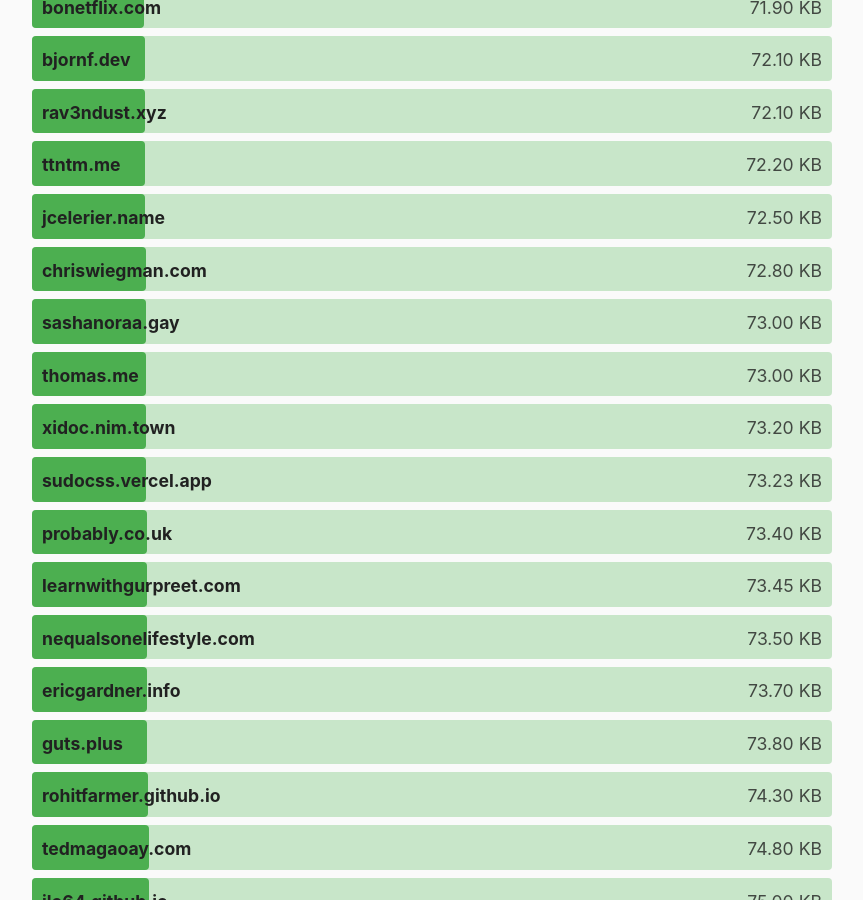
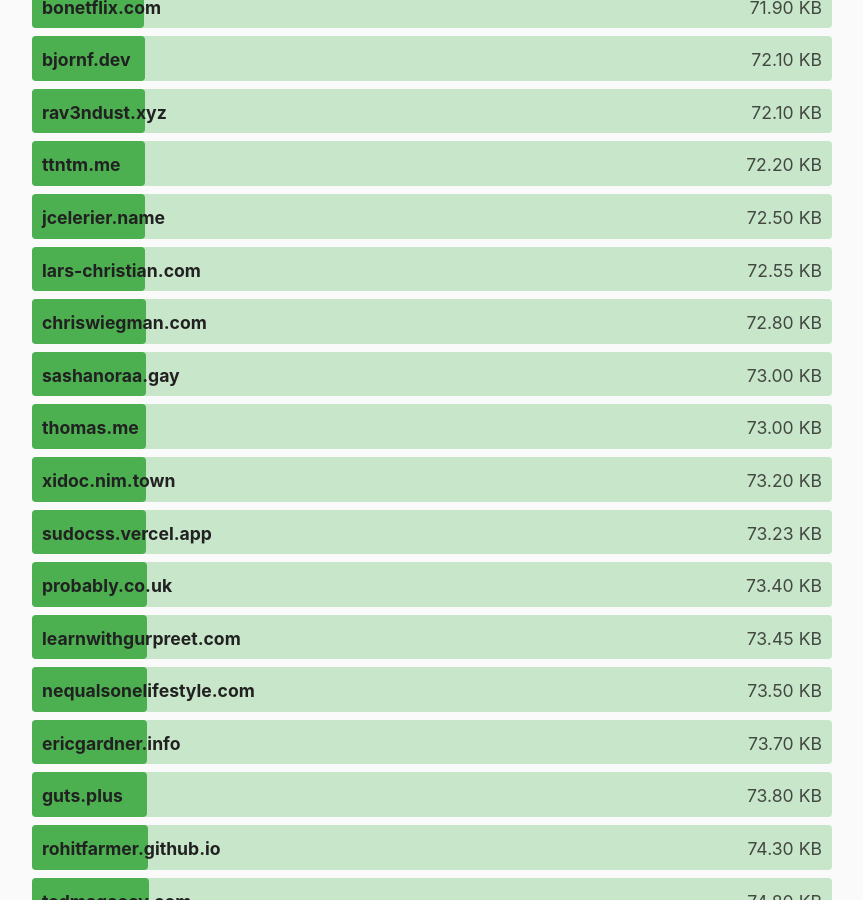
Before and after one commit to kevquirk/512kb.club, a Jekyll site: the page built from index.md, in a window 1280 px wide and 900 px high, scrolled down 23676 px. Shown: the whole window, without its empty margins (208-1071 px from the left). Built offline with Jekyll 4.4.1, drawn with Linux system fonts in a browser that asks for light colours.

Commit message:
Add lars-christian.com to sites.yml
Adding my personal website to sites.yml

```diff
--- a/_data/sites.yml
+++ b/_data/sites.yml
@@ -4487,3 +4487,8 @@
   url: https://zwieratko.sk/
   size: 28.07
   last_checked: 2024-02-11
+
+- domain: lars-christian.com
+  url: https://lars-christian.com/
+  size: 72.55
+  last_checked: 2024-11-25
```
